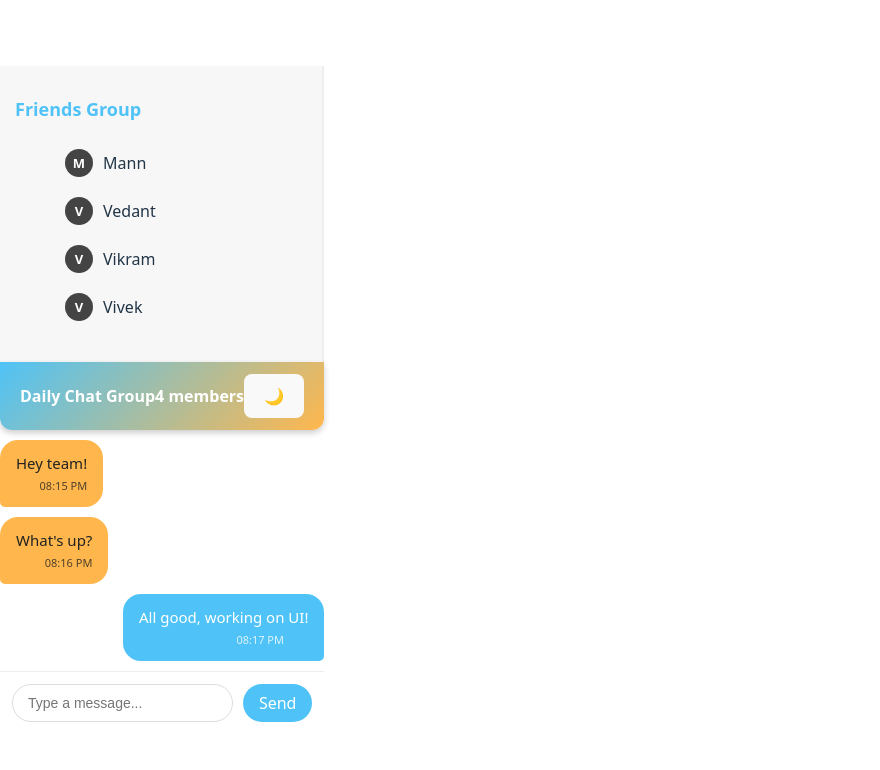
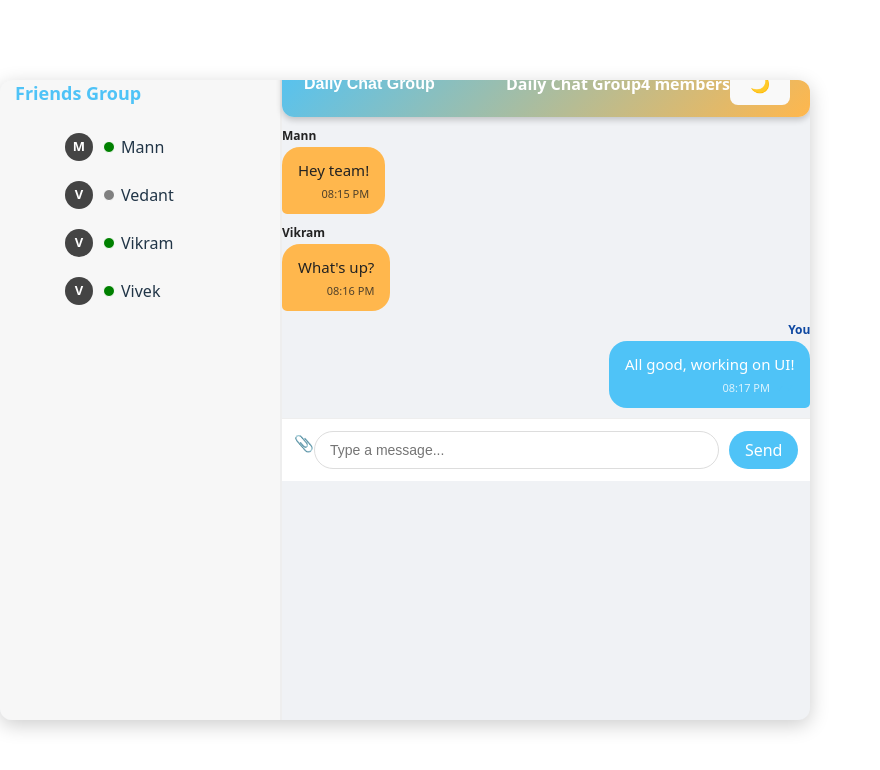
Before and after one commit to VivekGujar45/RT_chat_system, a React (Vite) app: page / in a window 1280 px wide. Shown: the top 770 px of the page, without its empty margins (0-880 px from the left). Built offline with nearby package versions, Linux system fonts and the light colour scheme.

Commit message:
commit chanes

```diff
--- a/src/App.css
+++ b/src/App.css
@@ -253,3 +253,89 @@
   0%, 100% { opacity: 0.3; }
   50% { opacity: 1; }
 }
+.app-container {
+  display: flex;
+  justify-content: center;
+  align-items: flex-start;
+  max-width: 1000px;
+  margin: 40px auto;
+  height: 80vh;
+  background: #f0f2f5;
+  border-radius: 12px;
+  box-shadow: 0 5px 20px rgba(0,0,0,0.2);
+  overflow: hidden;
+}
+
+.sidebar {
+  width: 250px;
+  height: 100%;
+  overflow-y: auto;
+}
+
+.chat-window {
+  flex: 1;
+  height: 100%;
+  display: flex;
+  flex-direction: column;
+}
+
+.status-dot {
+  border: 1px solid #fff;
+}
+
+.status-dot {
+  border: 1px solid #fff;
+}
+
+.group-name-input {
+  font-weight: bold;
+  font-size: 16px;
+  border: none;
+  background: transparent;
+  color: white;
+  width: 200px;
+}
+.group-name-input:focus {
+  outline: none;
+}
+
+.chat-window.dark {
+  background: #1a1a1a;
+  color: #eee;
+}
+
+.chat-window.dark .chat-header {
+  background: #222;
+  color: #fff;
+}
+
+.chat-window.dark .message.sent {
+  background: #555;
+  color: white;
+}
+
+.chat-window.dark .message.received {
+  background: #333;
+  color: #eee;
+}
+
+.chat-window.dark .chat-input {
+  background: #222;
+}
+
+.sender-name {
+  font-size: 12px;
+  font-weight: bold;
+  margin-bottom: 2px;
+  color: #666;
+}
+
+.message.sent .sender-name {
+  text-align: right;
+  color: #0d47a1;
+}
+
+.message.received .sender-name {
+  text-align: left;
+  color: #222;
+}
--- a/src/components/ChatWindow.jsx
+++ b/src/components/ChatWindow.jsx
@@ -2,6 +2,7 @@ import { useState, useEffect, useRef } from "react";
 import Message from "./Message";
 
 export default function ChatWindow({ user }) {
+  const [groupName, setGroupName] = useState("Daily Chat Group");
   const [messages, setMessages] = useState([
     { sender: "Mann", text: "Hey team!", time: "08:15 PM" },
     { sender: "Vikram", text: "What's up?", time: "08:16 PM" },
@@ -38,7 +39,13 @@ export default function ChatWindow({ user }) {
   return (
     <div className={`chat-window ${darkMode ? "dark" : ""}`}>
       <div className="chat-header">
-        Daily Chat Group <span>4 members</span>
+          <input
+    type="text"
+    value={groupName}
+    onChange={(e) => setGroupName(e.target.value)}
+    className="group-name-input"
+  />
+        Daily Chat Group<span>4 members</span>
         <button className="dark-toggle" onClick={() => setDarkMode(!darkMode)}>
           {darkMode ? "☀️" : "🌙"}
         </button>
@@ -59,6 +66,25 @@ export default function ChatWindow({ user }) {
       </div>
 
       <div className="chat-input">
+  <label htmlFor="file-upload" className="upload-btn">📎</label>
+  <input
+    id="file-upload"
+    type="file"
+    style={{ display: "none" }}
+    onChange={(e) => {
+      const file = e.target.files[0];
+      if (file) {
+        setMessages([
+          ...messages,
+          {
+            sender: user,
+            text: `📎 ${file.name}`,
+            time: new Date().toLocaleTimeString([], { hour: "2-digit", minute: "2-digit" }),
+          },
+        ]);
+      }
+    }}
+  />
   <input
     type="text"
     placeholder="Type a message..."
@@ -71,6 +97,7 @@ export default function ChatWindow({ user }) {
   />
   <button onClick={sendMessage}>Send</button>
 </div>
+
     </div>
   );
 }
--- a/src/components/Message.jsx
+++ b/src/components/Message.jsx
@@ -13,26 +13,19 @@ export default function Message({ sender, text, time, isOwn }) {
       onMouseEnter={() => setShowReactions(true)}
       onMouseLeave={() => setShowReactions(false)}
     >
+      <span className="sender-name">{sender}</span>
   <div className="message-bubble">
     <span>{text}</span>
     <div className="message-meta">
       <span className="time">{time}</span>
-          {isOwn && (
-            <span className={`tick ${seen ? "seen" : ""}`}>
-              ✓✓
-            </span>
-          )}
+      {isOwn && <span className={`tick ${seen ? "seen" : ""}`}>✓✓</span>}
     </div>
   </div>
-
   {reaction && <div className="reaction-tag">{reaction}</div>}
-
   {showReactions && (
     <div className="reaction-picker">
       {reactions.map((r, i) => (
-            <span key={i} onClick={() => setReaction(r)}>
-              {r}
-            </span>
+        <span key={i} onClick={() => setReaction(r)}>{r}</span>
       ))}
     </div>
   )}
--- a/src/components/Sidebar.jsx
+++ b/src/components/Sidebar.jsx
@@ -26,7 +26,18 @@ export default function Sidebar({ friends, activeFriend, setActiveFriend }) {
             >
               {friend.name.charAt(0)}
             </div>
-            <span className="status-dot" style={{ background: friend.online ? "green" : "gray" }} />
+            <span
+  className="status-dot"
+  style={{
+    background: friend.online ? "green" : "gray",
+    width: "10px",
+    height: "10px",
+    borderRadius: "50%",
+    display: "inline-block",
+    marginRight: "6px",
+  }}
+  title={friend.online ? "Online" : "Offline"} // shows tooltip on hover
+/>
             <span>{friend.name}</span>
           </li>
         ))}
```
Also changed, not shown: src/App.jsx (line endings or trailing spaces). Lines whose indentation alone changed are shown as unchanged.
